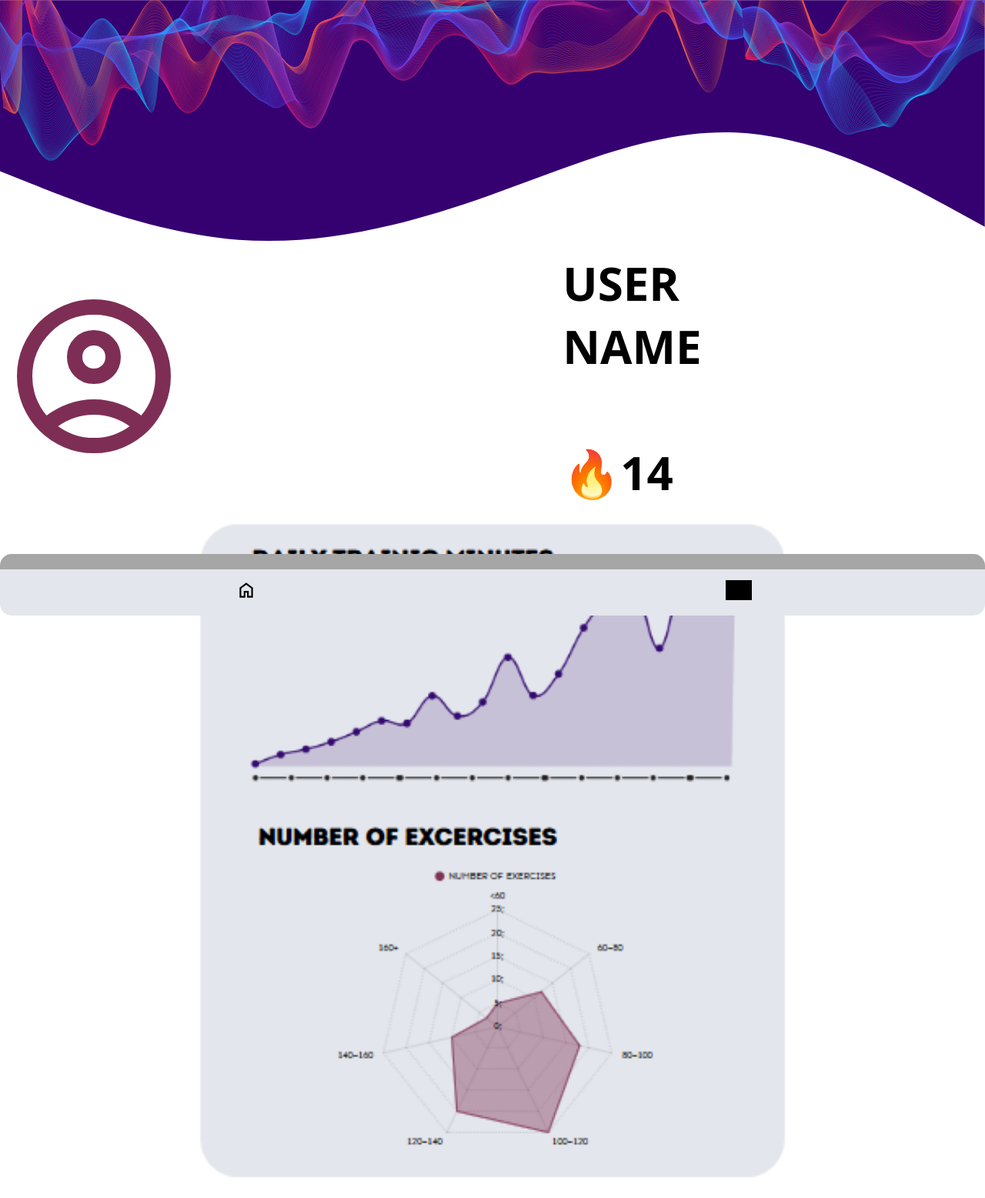
After one commit to margaj366/Hackyeah2025, a Flask app: template templates/statistics.html in a window 1280 px wide. The commit adds this page. Shown: the whole page at 77% size. Run offline with Flask 3, Linux system fonts and the light colour scheme; the template is opened without the code that fills it, so the values that code supplies are empty; grey boxes are pictures that could not be loaded.

Commit message:
full stats page

```diff
--- a/app.py
+++ b/app.py
@@ -270,14 +270,11 @@ def training_api(playlist):  # <-- zmieniona nazwa funkcji
 #                            playlists=playlists,
 #                            explore=explore)
 #
-# @app.route('/statistics')
-# def statistics():
-#     return render_template('index.html',
-#                            title='Home',
-#                            week=calendar_data(),
-#                            today=datetime.today().date().day,
-#                            playlists=playlists,
-#                            explore=explore)
+@app.route('/statistics')
+def statistics():
+    return render_template('statistics.html',
+                           title='Home',
+                           )
 #
 # @app.route('/settings')
 # def settings():
@@ -291,9 +288,6 @@ def training_api(playlist):  # <-- zmieniona nazwa funkcji
 def training():
     return '', 204
 
-@app.route('/statistics')
-def statistics():
-    return '', 204
 
 @app.route('/settings')
 def settings():
--- /dev/null
+++ b/static/stats.css
@@ -0,0 +1,96 @@
+@import url('https://fonts.googleapis.com/css2?family=Lilita+One&display=swap');
+
+/* ---------- CSS RESET ---------- */
+ *, *::before, *::after {
+     box-sizing: border-box;
+     margin: 0;
+     padding: 0;
+}
+ * {
+     margin: 0;
+     padding: 0;
+     box-sizing: border-box;
+}
+/* .lilita-one-regular {*/
+/*  font-family: "Lilita One", sans-serif;*/
+/*  font-weight: 400;*/
+/*  font-style: normal;*/
+/*}*/
+
+ body {
+     /*font-family: lilita-one-regular, sans-serif;*/
+    font-family: 'Segoe UI', Tahoma, Geneva, Verdana, sans-serif;
+    /*font-family: "Lilita One", sans-serif;*/
+     /*font-family: 'Bebas Neue', sans-serif;*/
+     /*font-family: Roboto, "Helvetica Neue", sans-serif;*/
+     background: #ffffff;
+     min-height: 100vh;
+     /*padding: 2rem;*/
+}
+
+ img {
+     top: 0;
+     max-width: 100%;
+     position: relative;
+ }
+
+/* --------- Profile -----------*/
+
+table {
+    position: absolute;
+    width: 100%;
+}
+
+.profile_picture td img {
+    filter: brightness(0) saturate(100%) invert(26%) sepia(27%) saturate(1287%) hue-rotate(278deg) brightness(91%) contrast(97%);
+    height: 30vh;
+    width: 30vh;
+}
+.profile_picture td a {
+    height: 25vh;
+    width: 30vh;
+    font-size: 60px;
+    font-weight: bold;
+}
+
+.center-cell {
+  text-align: center;   /* horizontal */
+  padding: 1rem 0;      /* optional vertical breathing room */
+}
+
+.stats td img {
+  width: 60vw;
+  max-width: 100%;
+  height: auto;
+}
+
+/* ---------- NAV-BAR ---------- */
+.nav-bar {
+    position: fixed;
+    bottom: 0;
+    left: 0;
+    right: 0;
+    border-top: #a6a6a6 solid 20px;
+    border-radius: 15px;
+    background: #e3e6ec;
+    display: flex;
+    justify-content: space-between;
+    align-items: center;
+    padding: 10px 0;
+    height: 10vh;
+}
+
+.nav-bar a {
+    z-index: 100000;
+    height: 80%;
+    flex: 1;
+    text-align: center;
+}
+
+.nav-bar a img {
+    filter: brightness(0) saturate(100%);
+    z-index: 100000;
+    height: 80%;
+    flex: 1;
+    text-align: center;
+}
--- a/templates/index.html
+++ b/templates/index.html
@@ -203,6 +203,9 @@
     <a href="{{ url_for('home') }}">
       <img src="{{ url_for('static', filename='home.svg') }}" alt="home">
     </a>
+    <a href="{{ url_for('statistics') }}">
+        <img src="../static/statistics.svg" alt="stats">
+    </a>
   </div>
 </body>
 </html>
--- /dev/null
+++ b/templates/statistics.html
@@ -0,0 +1,47 @@
+<!DOCTYPE html>
+<html lang="en">
+<head>
+  <meta charset="UTF-8">
+  <title>HackYeah2025 - Stats</title>
+
+  <!-- Fonts -->
+  <link rel="preconnect" href="https://fonts.googleapis.com">
+  <link rel="preconnect" href="https://fonts.gstatic.com" crossorigin>
+  <link href="https://fonts.googleapis.com/css2?family=Lilita+One&display=swap" rel="stylesheet">
+
+  <!-- CSS -->
+  <link rel="stylesheet" href="{{ url_for('static', filename='stats.css') }}">
+</head>
+
+<body>
+  <!-- LOGO -->
+  <img src="{{ url_for('static', filename='logo.svg') }}" alt="logo">
+
+  <!-- User Profile -->
+  <table>
+      <tr class="profile_picture">
+          <td>
+              <img src="{{ url_for('static', filename='account_circle.svg') }}" alt="profile_picture">
+          </td>
+          <td>
+              <a>USER <br>NAME <br></br>🔥14</a>
+          </td>
+      </tr>
+      <tr class="stats">
+          <td colspan="2" class="center-cell">
+              <img src="{{ url_for('static', filename='user_stats.png') }}" alt="profile_picture">
+          </td>
+      </tr>
+  </table>
+
+  <!-- NAV BAR -->
+  <div class="nav-bar">
+    <a href="{{ url_for('home') }}">
+      <img src="{{ url_for('static', filename='home.svg') }}" alt="home">
+    </a>
+    <a href="{{ url_for('statistics') }}">
+        <img src="../static/statistics.svg" alt="stats">
+    </a>
+  </div>
+</body>
+</html>
```
Also changed, not shown: static/account_circle.svg (added), static/user_stats.png (added).
